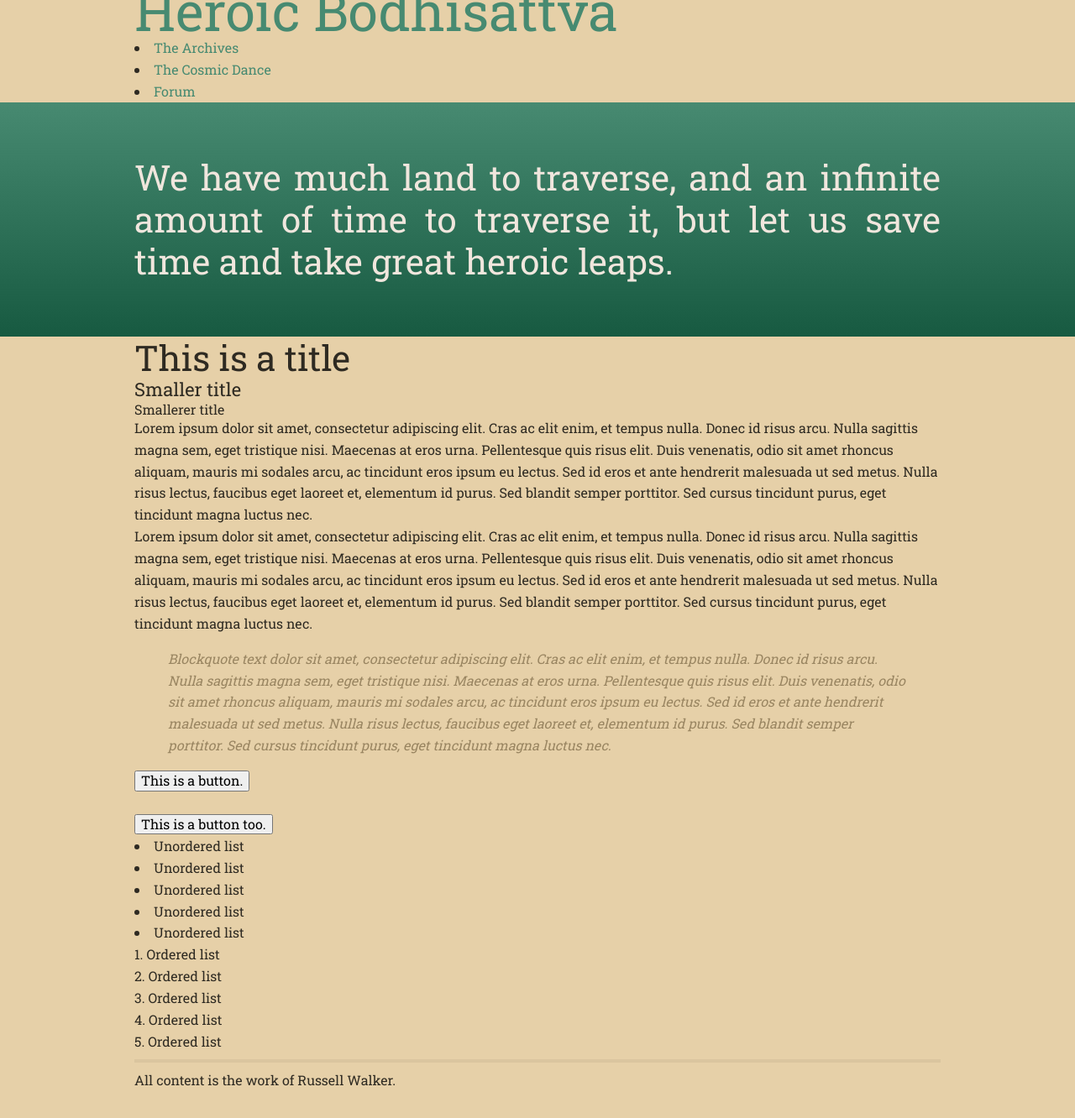
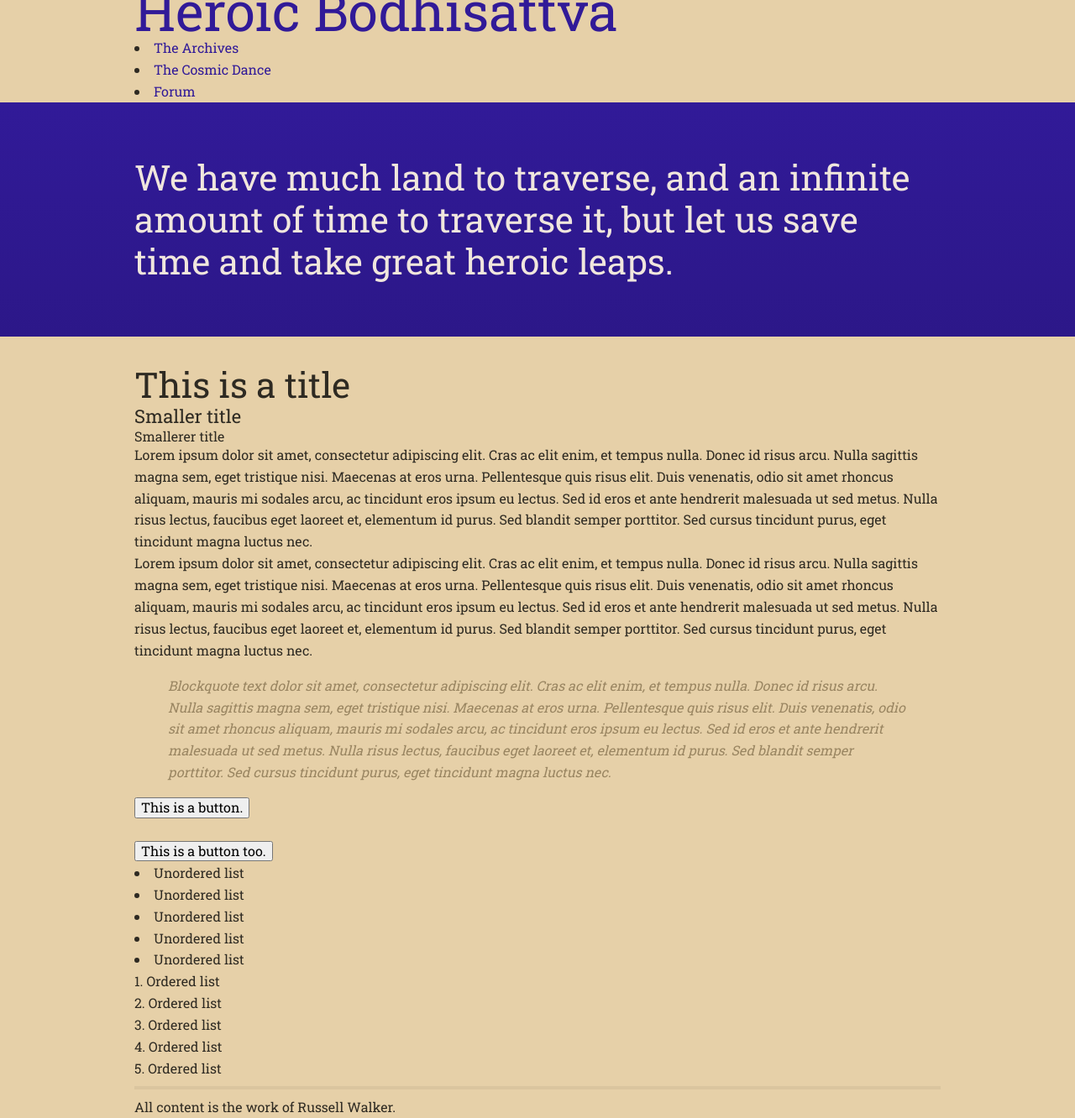
Before and after one commit to heroicbodhisattva/heroicbodhisattva, a Jekyll site: the page built from index.html, in a window 1280 px wide. Shown: the whole page at 84% size. Built offline with Jekyll 4.4.1, drawn with Linux system fonts in a browser that asks for light colours; nearby versions of some CDN libraries; Markdown is read by kramdown in place of the engine named in the settings; the list of posts is cut into pages by our own code; before the commit the page ends 1300 px from its top, so only the background shows below that.

Commit message:
Colour change

```diff
--- a/_layouts/home.html
+++ b/_layouts/home.html
@@ -1,7 +1,7 @@
 {% include header.html %}
 
     <section class="hero  clear">
-        <h1 class="wrap  clear">{{ site.description }}</h1>
+        <h1 class="hero-title  wrap  clear">{{ site.description }}</h1>
     </section>
 
     <section class="content  wrap  clear">
--- a/css/heroic.css
+++ b/css/heroic.css
@@ -12,15 +12,7 @@
     light color:    #f0e6dd
     med color:      #998561
     dark color:     #2e2a22
-    main green:     #478a71
-    light green:    #7dc5a9
-    dark green:     #175a41
-    main blue:      #4c6288
-    light blue:     #839bc3
-    dark blue:      #445066
-    main orange:    #cc8869
-    light orange:   #e6ac92
-    dark orange:    #997361
+    main purple:    #311a98
 */
 
 /* ---- ##. Symbol font-face Load ---- */
@@ -38,9 +30,9 @@
 
 /* ---- ##. General and Typography ---- */
 
-::-webkit-selection { background: #478a71; color: #e6d0a8; }
-::-moz-selection {    background: #478a71; color: #e6d0a8; }
-::selection {         background: #478a71; color: #e6d0a8; }
+::-webkit-selection { background: #311a98; color: #f0e6dd; }
+::-moz-selection {    background: #311a98; color: #f0e6dd; }
+::selection {         background: #311a98; color: #f0e6dd; }
 
 html, body {
     min-height: 100%;
@@ -62,7 +54,7 @@ body {
 }
 
 a {
-    color: #478a71;
+    color: #311a98;
     text-decoration: none;
     -webkit-transition: background .25s ease-in-out, color .25s ease-in-out, text-shadow .25s ease-in-out;
     transition:         background .25s ease-in-out, color .25s ease-in-out, text-shadow .25s ease-in-out;
@@ -150,21 +142,21 @@ nav {
 /* ---- ##. Hero ---- */
 
 .hero {
-    background-color: #478a71;
-    background-image: -webkit-gradient(linear, left top, left bottom, color-stop(0%, #478a71), color-stop(100%, #175a41));
-    background-image: -webkit-linear-gradient(top, #478a71 0%, #175a41 100%);
-    background-image:    -moz-linear-gradient(top, #478a71 0%, #175a41 100%);
-    background-image:         linear-gradient(top, #478a71 0%, #175a41 100%);
+    background-color: #311a98;
+    background-image: -webkit-gradient(linear, left top, left bottom, color-stop(0%, #311a98), color-stop(100%, rgba(0,0,0,.1)));
+    background-image: -webkit-linear-gradient(top, #311a98 0%, rgba(0,0,0,.1) 100%);
+    background-image:    -moz-linear-gradient(top, #311a98 0%, rgba(0,0,0,.1) 100%);
+    background-image:         linear-gradient(top, #311a98 0%, rgba(0,0,0,.1) 100%);
     color: #f0e6dd;
     display: block;
     width: 100%;
     padding: 4em;
-    text-align: justify;
+    margin-bottom: 2em;
     -webkit-box-sizing: border-box;
     -moz-box-sizing:    border-box;
     box-sizing:         border-box;
 }
-    .hero h1 {
+    .hero-title {
         padding: 0 .477em;
     }
 
```
